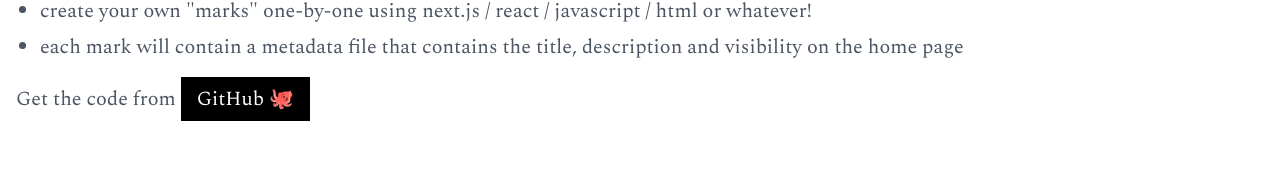
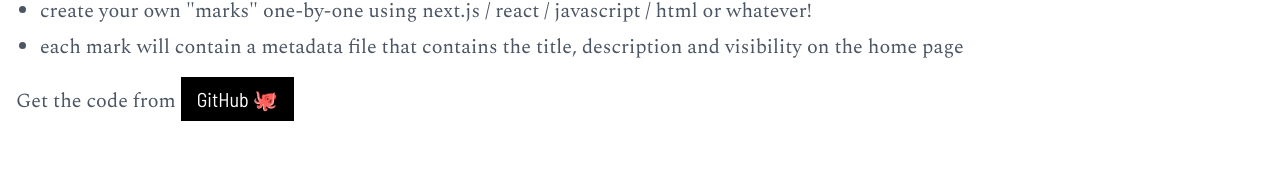
Before and after one commit to joncoded/mixmarks, a Next.js app: page / in a window 1280 px wide. Shown: the part 731-902 px from the top of the page. Built offline with nearby package versions, Linux system fonts and the light colour scheme.

Commit message:
updating button font

```diff
--- a/app/page.tsx
+++ b/app/page.tsx
@@ -76,7 +76,7 @@ export default function Home() {
           <li>create your own "marks" one-by-one using next.js / react / javascript / html or whatever!</li>
           <li>each mark will contain a metadata file that contains the title, description and visibility on the home page</li>
         </ul>
-        <p className="my-4">Get the code from <a href="https://github.com/joncoded/mixmarks" target="_blank"><button className="rounded-none bg-black dark:bg-white text-white dark:text-black px-4 py-2">GitHub <span aria-hidden="true">🐙</span></button></a></p>
+        <p className="my-4">Get the code from <a href="https://github.com/joncoded/mixmarks" target="_blank"><button className="rounded-none bg-black dark:bg-white text-white dark:text-black px-4 py-2 font-heading">GitHub <span aria-hidden="true">🐙</span></button></a></p>
       </div>
 
     </div>
```
